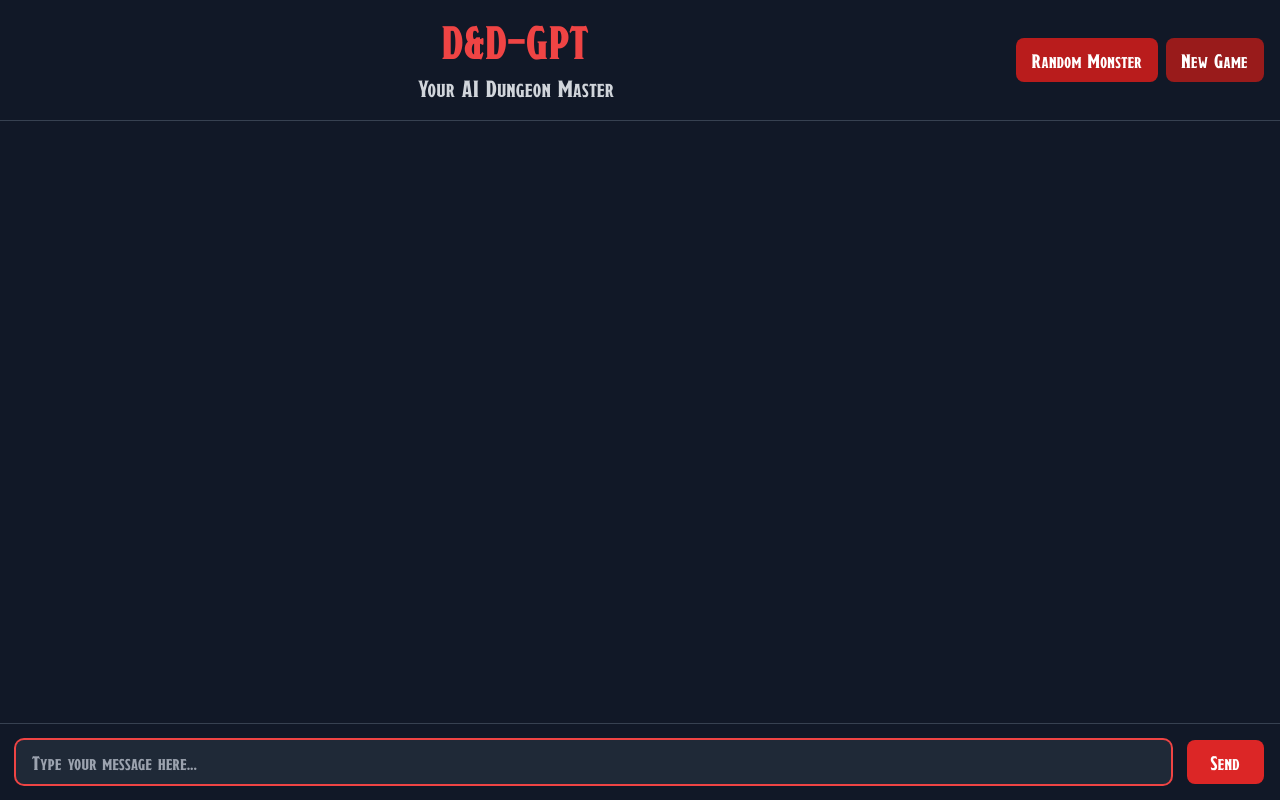
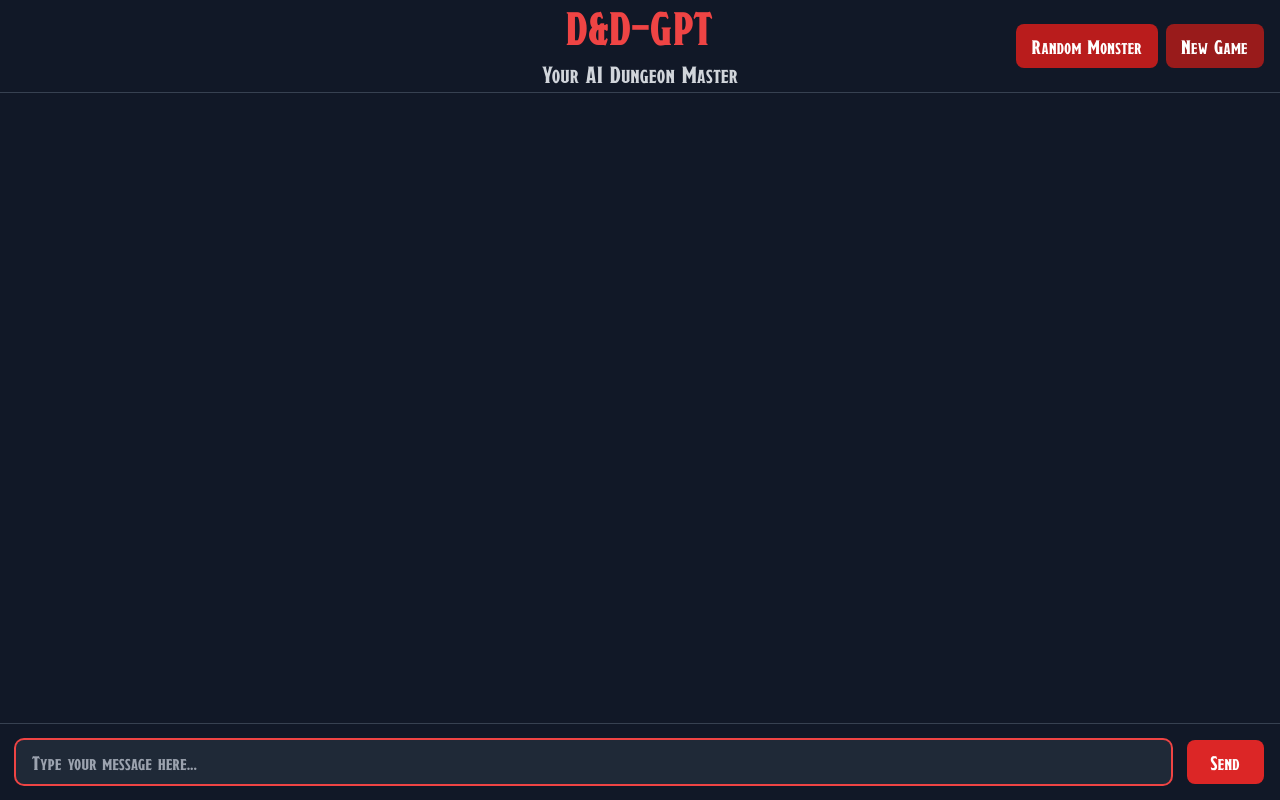
Before and after one commit to Mathijs-04/PRG8-LLM, a React (Vite) app in the folder client/my-project/: page / in a window 1280 px wide. Built offline with nearby package versions, Linux system fonts and the light colour scheme.

Commit message:
Updated header styling

```diff
--- a/client/my-project/src/Home.jsx
+++ b/client/my-project/src/Home.jsx
@@ -118,12 +118,13 @@ function Home() {
     return (
         <div className="flex flex-col h-screen bg-gray-900">
             <div
-                className="bg-gray-900 p-4 border-b border-gray-700 sticky top-0 z-10 flex justify-between items-center">
-                <div className="text-center flex-1">
+                className="bg-gray-900 py-6 px-4 border-b border-gray-700 sticky top-0 z-10 flex justify-between items-center relative">
+                <div className="absolute left-1/2 transform -translate-x-1/2 text-center">
                     <h1 className="fantasy-title text-5xl text-red-500">D&D-GPT</h1>
                     <p className="fantasy-title text-2xl text-gray-300 mt-2">Your AI Dungeon Master</p>
                 </div>
-                <div className="flex gap-2">
+
+                <div className="flex gap-2 ml-auto">
                     <button
                         onClick={fetchRandomMonster}
                         className="fantasy-title text-xl bg-red-700 hover:bg-red-600 text-white px-4 py-2 rounded-lg transition-colors"
@@ -151,7 +152,8 @@ function Home() {
                             <ReactMarkdown
                                 remarkPlugins={[remarkGfm]}
                                 components={{
-                                    p: ({node, ...props}) => <p {...props} className="text-base whitespace-pre-wrap mb-2"/>,
+                                    p: ({node, ...props}) => <p {...props}
+                                                                className="text-base whitespace-pre-wrap mb-2"/>,
                                     strong: ({node, ...props}) => <strong {...props} className="text-red-400"/>,
                                     ul: ({node, ...props}) => <ul {...props} className="list-disc pl-6 mb-4"/>,
                                     li: ({node, ...props}) => <li {...props} className="mb-1"/>
```
